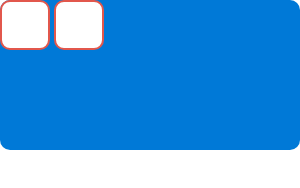
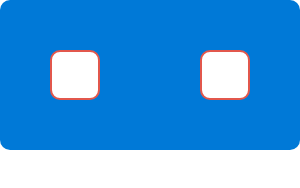
Before and after one commit to SaidRH/ScreenRecorder, an Electron app: page Renderer/index.html in a window 300 px wide. Drawn offline with Linux system fonts and the light colour scheme.

Commit message:
Update style.css

```diff
--- a/Renderer/style.css
+++ b/Renderer/style.css
@@ -12,15 +12,25 @@
 }
 
 button{
-    color: white;
+    color: #e2574c;
+    font-weight: bold;
     background-color: white;
-    margin: auto;
     width: 50px;
     height: 50px;
     border-radius: 10px;
     border: #e2574c 2px solid;
+    margin: 50px;
+}
+
+#record{
+float: left;
+}
+
+#stop{
+    float: right;
 }
 
 button:hover{
+color: white;
 background-color: #e2574c;
 }
```
